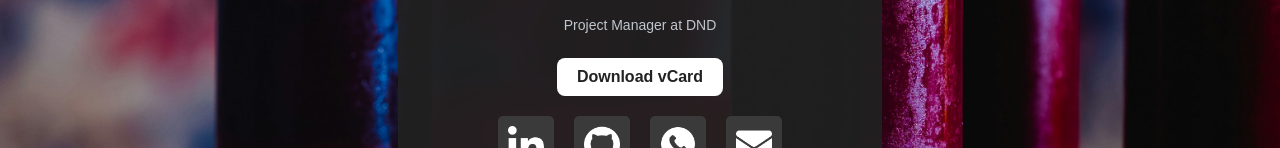
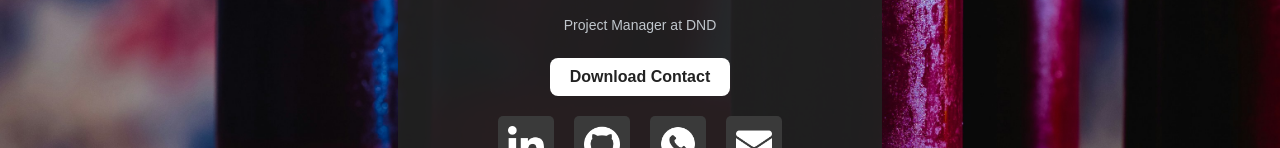
Before and after one commit to SirWillpower/fopilay, a plain HTML site: page william/index.html in a window 1280 px wide. Shown: the part 474-622 px from the top of the page. Drawn offline with Linux system fonts and the light colour scheme; a web font is replaced by a local one.

Commit message:
Update index.html

```diff
--- a/william/index.html
+++ b/william/index.html
@@ -19,7 +19,7 @@
 vcard;charset=utf-8,%20BEGIN%3AVCARD%0AVERSION%3A3.0%0AFN%3BCHARSET%3DUTF-8%3AWilliam%20Carle%0AN%3BCHARSET%3DUTF-8%3ACarle%3BWilliam%3B%3B%3B
 %0AEMAIL%3BCHARSET%3DUTF-8%3Btype%3DHOME%2CINTERNET%3Awilliam_carle%40hotmail.com%0AEMAIL%3BCHARSET%3DUTF-8%3Btype%3DWORK%2CINTERNET%3Awilliam.carle94%40forces.gc.ca
 %0ATEL%3BTYPE%3DHOME%2CVOICE%3A%2B15144734451%0ATEL%3BTYPE%3DWORK%2CVOICE%3A%2B16139452734%0AADR%3BCHARSET%3DUTF-8%3BTYPE%3DWORK%3A%3B%3B1600%20Star%20Top%20Road%3BOttawa%3BOntario%3B%3BCanada
-%0ATITLE%3BCHARSET%3DUTF-8%3AProject%20Manager%0AORG%3BCHARSET%3DUTF-8%3ACANSOFCOM%0ANOTE%3BCHARSET%3DUTF-8%3Ahttps%3A%2F%2Fwcarle.ca%0AEND%3AVCARD%0A" download="carle.vcf" class="button">Download vCard</a>
+%0ATITLE%3BCHARSET%3DUTF-8%3AProject%20Manager%0AORG%3BCHARSET%3DUTF-8%3ACANSOFCOM%0ANOTE%3BCHARSET%3DUTF-8%3Ahttps%3A%2F%2Fwcarle.ca%0AEND%3AVCARD%0A" download="carle.vcf" class="button">Download Contact</a>
             <div class="social-buttons">
                 <a href="https://www.linkedin.com/in/carle-william/" target="_blank" rel="noopener noreferrer" class="social-btn linkedin">
                     <img src="static/icons/linkedin.png" alt="LinkedIn">
```
